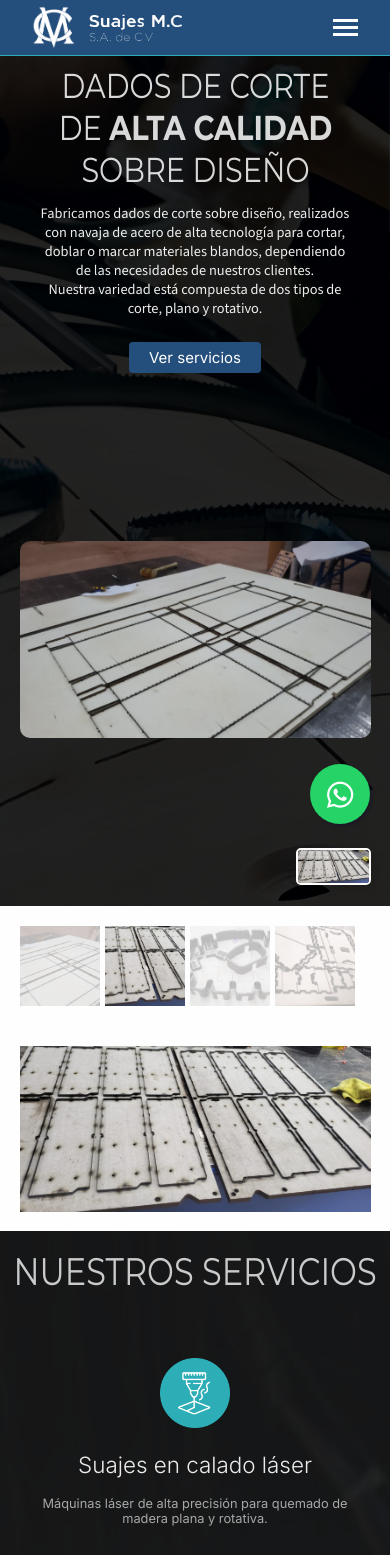
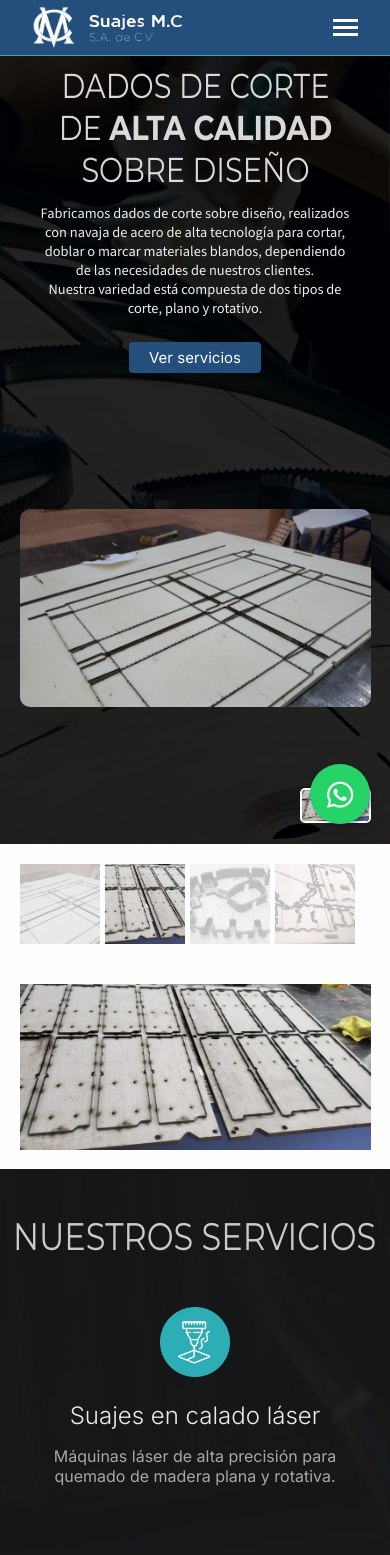
Before and after one commit to InvitationsMS/suajes-mc, a React (Vite) app: page / in a window 390 px wide. Shown: the top 1555 px of the page. Built offline with nearby package versions, Linux system fonts and the light colour scheme.

Commit message:
styles(hero-services): responsive & font size styles

```diff
--- a/src/components/organisms/Hero/Hero.scss
+++ b/src/components/organisms/Hero/Hero.scss
@@ -20,7 +20,7 @@
 
   .hero-content h1 {
     font-family: 'Montserrat', sans-serif;
-    font-size: 2.2rem;
+    font-size: 35px;
     color: rgba(255, 255, 255, 0.844);
     transform: scaleY(1.2); /* Estira las letras verticalmente */
     font-weight: 400;
@@ -30,7 +30,7 @@
     font-family: "Source Sans 3", sans-serif;
     font-weight: 100;
     margin-top: 20px;
-    font-size: 1.2rem;
+    font-size: 18px;
     color: rgba(255, 255, 255, 0.929);
     padding-bottom: 15px;
   }
--- a/src/components/organisms/Services/Services.scss
+++ b/src/components/organisms/Services/Services.scss
@@ -6,11 +6,15 @@
   min-height: 100vh;
   display: flex;
   flex-direction: column;
+
   justify-content: center;
+  align-items: center;
+
   background-image: url('/images/bg-services.png');
   background-size: cover;
   background-position: center;
   background-repeat: no-repeat;
+
   h1 {
     font-family: 'Montserrat', sans-serif;
     font-size: 2rem;
@@ -22,7 +26,6 @@
     transform: scaleY(1.2);
     opacity: 0;
     animation: fadeInText 1s forwards 0.5s;
-    padding-bottom: 15px;
   }
 
   @keyframes fadeInText {
@@ -35,7 +38,6 @@
   }
 }
 
-
 .cards-container {
   display: flex;
   flex-wrap: wrap;
@@ -46,7 +48,7 @@
 .card {
   border-radius: 5px;
   padding: 30px;
-  max-width: 220px;
+  max-width: 250px;
   max-height: 210px;
   text-align: center;
   transition: all 0.3s ease-in-out;
@@ -70,15 +72,14 @@
   h2 {
     font-weight: 300;
     color: #ffffffe9;
-    font-size: 1.4rem;
+    font-size: 1.5rem;
     margin-bottom: 10px;
   }
 
   p {
     font-weight: 400;
     color: #ffffff9f;
-    font-size: 0.8rem;
-    padding: 5px;
+    font-size: 1rem;
   }
 
   .btn-service {
--- a/src/index.css
+++ b/src/index.css
@@ -4,6 +4,10 @@
   text-rendering: optimizeLegibility;
   -webkit-font-smoothing: antialiased;
   -moz-osx-font-smoothing: grayscale;
+}
+
+* {
+  box-sizing: border-box;
 }
 
 body {
```
